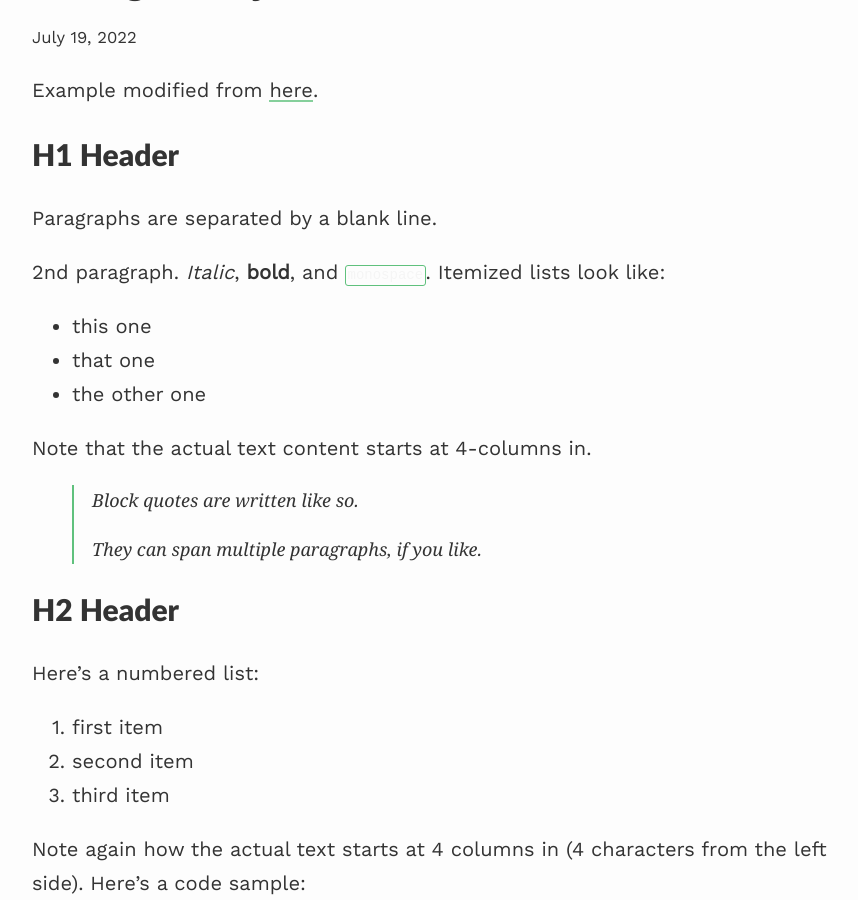
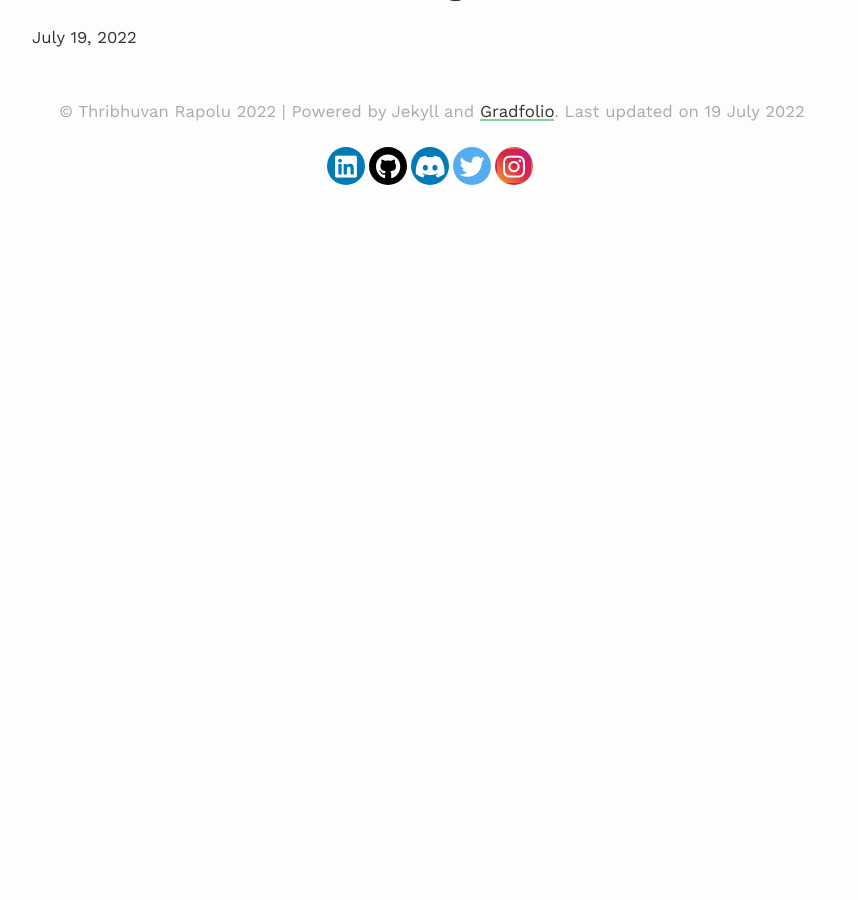
Before and after one commit to thribhuvanrapolu/gradfolio, a Jekyll site: the page built from _projects/2_project.md, in a window 1280 px wide and 900 px high, scrolled down 229 px. Shown: the whole window, without its empty margins (208-1066 px from the left). Built offline with Jekyll 4.4.1, drawn with Linux system fonts in a browser that asks for light colours; nearby versions of some CDN libraries; formulas are drawn with MathJax 3; after the commit the page ends 980 px from its top, so only the background shows below that; some of the changed text lies outside the part shown.

Commit message:
project_2

```diff
--- a/_projects/2_project.md
+++ b/_projects/2_project.md
@@ -1,142 +1,6 @@
 ---
 layout: post
-title: A longer Project Title
-description: short project description
+title: Auto Downloads Manager
+description: Moves Downloaded files to their respective folders based on file type
+redirect: https://github.com/thribhuvanrapolu/Auto-Downloads-Manager
 ---
-
-Example modified from [here](http://www.unexpected-vortices.com/sw/rippledoc/quick-markdown-example.html){:target="_blank"}.
-
-H1 Header
-============
-
-Paragraphs are separated by a blank line.
-
-2nd paragraph. *Italic*, **bold**, and `monospace`. Itemized lists
-look like:
-
-  * this one
-  * that one
-  * the other one
-
-Note that the actual text
-content starts at 4-columns in.
-
-> Block quotes are
-> written like so.
->
-> They can span multiple paragraphs,
-> if you like.
-
-
-H2 Header
-------------
-
-Here's a numbered list:
-
- 1. first item
- 2. second item
- 3. third item
-
-Note again how the actual text starts at 4 columns in (4 characters
-from the left side). Here's a code sample:
-
-    # Let me re-iterate ...
-    for i in 1 .. 10 { do-something(i) }
-
-As you probably guessed, indented 4 spaces. By the way, instead of
-indenting the block, you can use delimited blocks, if you like:
-
-~~~
-define foobar() {
-    print "Welcome to flavor country!";
-}
-~~~
-
-(which makes copying & pasting easier). You can optionally mark the
-delimited block for Pandoc to syntax highlight it by specifying the languagae after the start of a block (e.g. `~~~python`) which would look like :
-
-~~~python
-import time
-# Quick, count to ten!
-for i in range(10):
-    # (but not *too* quick)
-    time.sleep(0.5)
-    print(i)
-~~~
-
-### An H3 header ###
-
-Now a nested list:
-
- 1. First, get these ingredients:
-
-      * carrots
-      * celery
-      * lentils
-
- 2. Boil some water.
-
- 3. Dump everything in the pot and follow
-    this algorithm:
-
-        find wooden spoon
-        uncover pot
-        stir
-        cover pot
-        balance wooden spoon precariously on pot handle
-        wait 10 minutes
-        goto first step (or shut off burner when done)
-
-    Do not bump wooden spoon or it will fall.
-
-Notice again how text always lines up on 4-space indents (including
-that last line which continues item 3 above).
-
-Here's a footnote [^1].
-
-[^1]: Some footnote text.
-
-Tables can look like this:
-
-| Header 1 | Header 2                   | Header 3 |
-|:--------:|:--------------------------:|:--------:|
-| data1a   | Data is longer than header | 1        |
-| d1b      | add a cell                 |          |
-| lorem    | ipsum                      | 3        |
-|          | empty outside cells        |          |
-| skip     |                            | 5        |
-| six      | Morbi purus                | 6        |
-
-
-A horizontal rule follows.
-
-***
-
-Here's a definition list:
-
-apples
-  : Good for making applesauce.
-
-oranges
-  : Citrus!
-
-tomatoes
-  : There's no "e" in tomatoe.
-
-Again, text is indented 4 spaces. (Put a blank line between each
-term and  its definition to spread things out more.)
-
-Here's a "line block" (note how whitespace is honored):
-
-| Line one
-|   Line too
-| Line tree
-
-and images can be specified like so:
-
-![example image](https://images.unsplash.com/photo-1488190211105-8b0e65b80b4e?w=300&h=300&fit=crop "An exemplary image")
-
-Inline math equation: $\omega = d\phi / dt$. Display
-math should get its own line like so:
-
-$$I = \int \rho R^{2} dV$$
```
Also changed, not shown: _projects/1_project.md (+1 -1 lines), index.md (+2 -0 lines).
